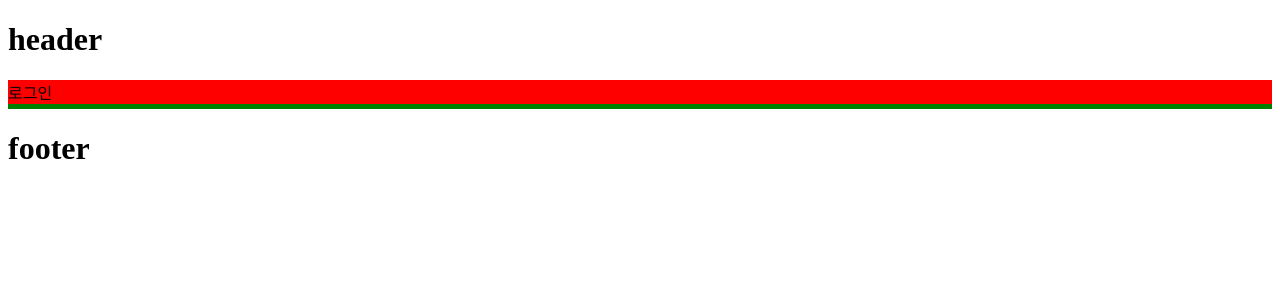
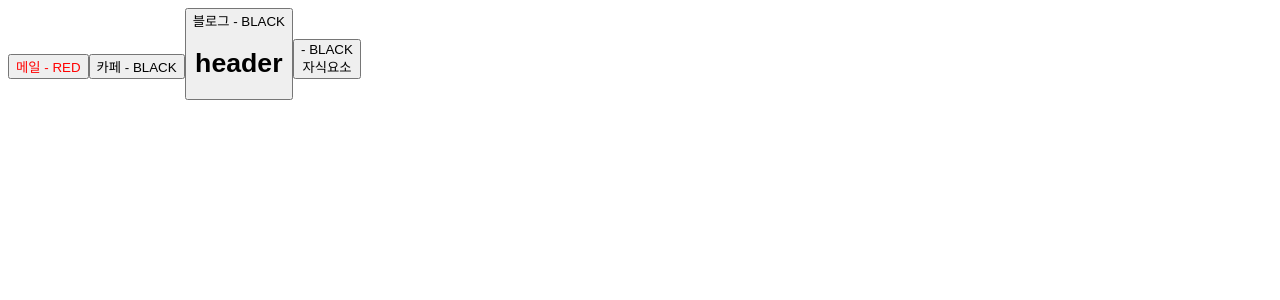
Before and after one commit to LooSung/react_study, a React (Vite) app in the folder section05/: page / in a window 1280 px wide. Shown: the top 300 px of the page. Built offline with nearby package versions, Linux system fonts and the light colour scheme.

Commit message:
props로 데이터 전달하기

```diff
--- a/section05/src/App.jsx
+++ b/section05/src/App.jsx
@@ -1,17 +1,27 @@
-import "./App.css";
-import Header from "./components/Header.jsx";
-import Main from "./components/Main.jsx";
-import Footer from "./components/Footer.jsx";
+import './App.css';
+import Header from './components/Header.jsx';
+import Main from './components/Main.jsx';
+import Footer from './components/Footer.jsx';
+import Button from './components/Button.jsx';
 
 // 부모 Component
 function App() {
-  return (
-    <>
-      <Header />
-      <Main />
-      <Footer />
-    </>
-  );
+    const buttonProps = {
+        text: '메일',
+        color: 'red',
+    };
+    return (
+        <>
+            <Button {...buttonProps} />
+            <Button text={'카페'} />
+            <Button text={'블로그'}>
+                <Header />
+            </Button>
+            <Button>
+                <div>자식요소</div>
+            </Button>
+        </>
+    );
 }
 
 export default App;
--- /dev/null
+++ b/section05/src/components/Button.jsx
@@ -0,0 +1,15 @@
+// Props는 부모에서 자식으로 밖에 줄 수 없다.
+const Button = ({ text, color, children }) => {
+    return (
+        <button style={{ color: color }}>
+            {text} - {color.toUpperCase()}
+            {children}
+        </button>
+    );
+};
+
+Button.defaultProps = {
+    color: 'black',
+};
+
+export default Button;
```
